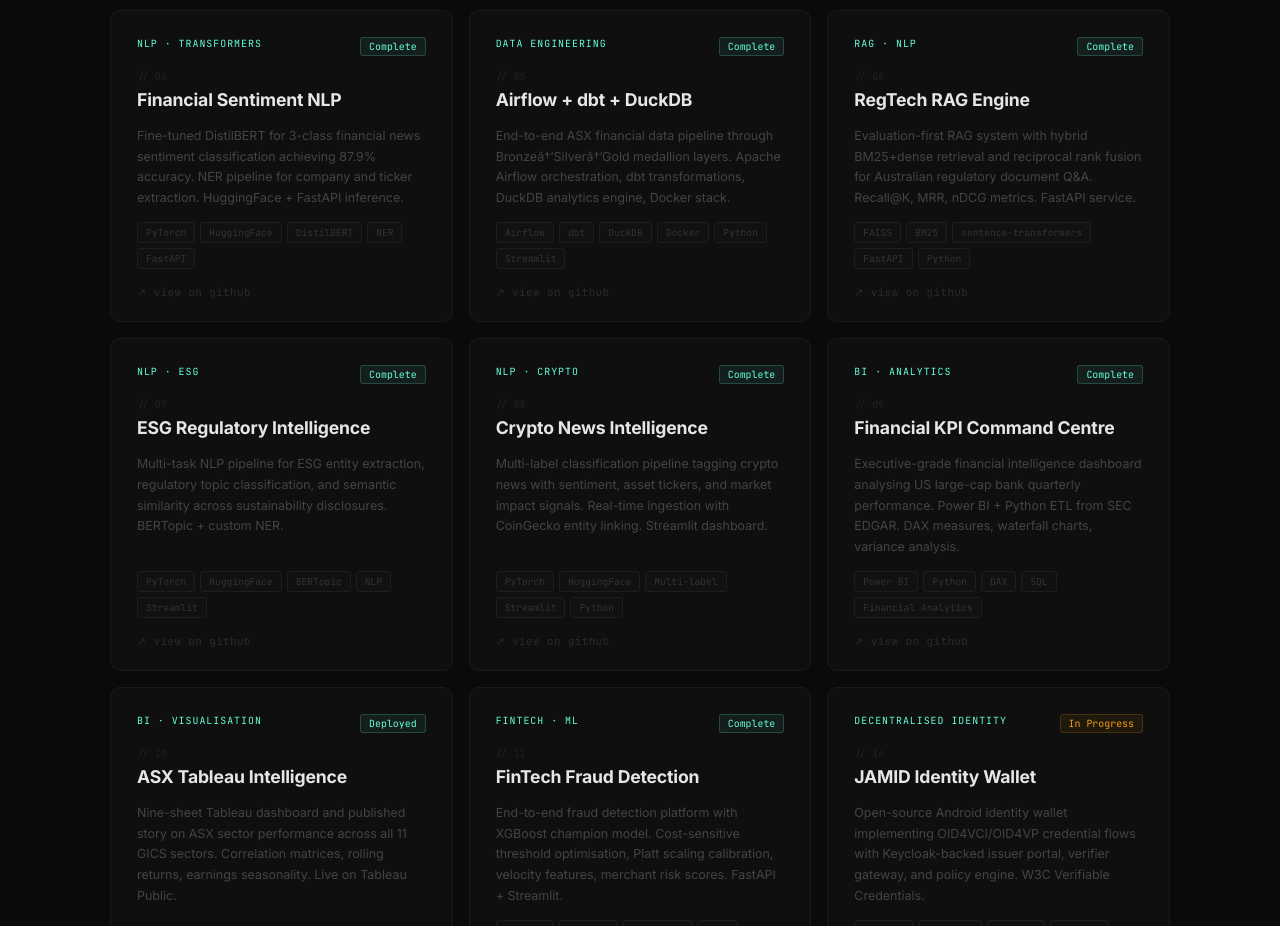
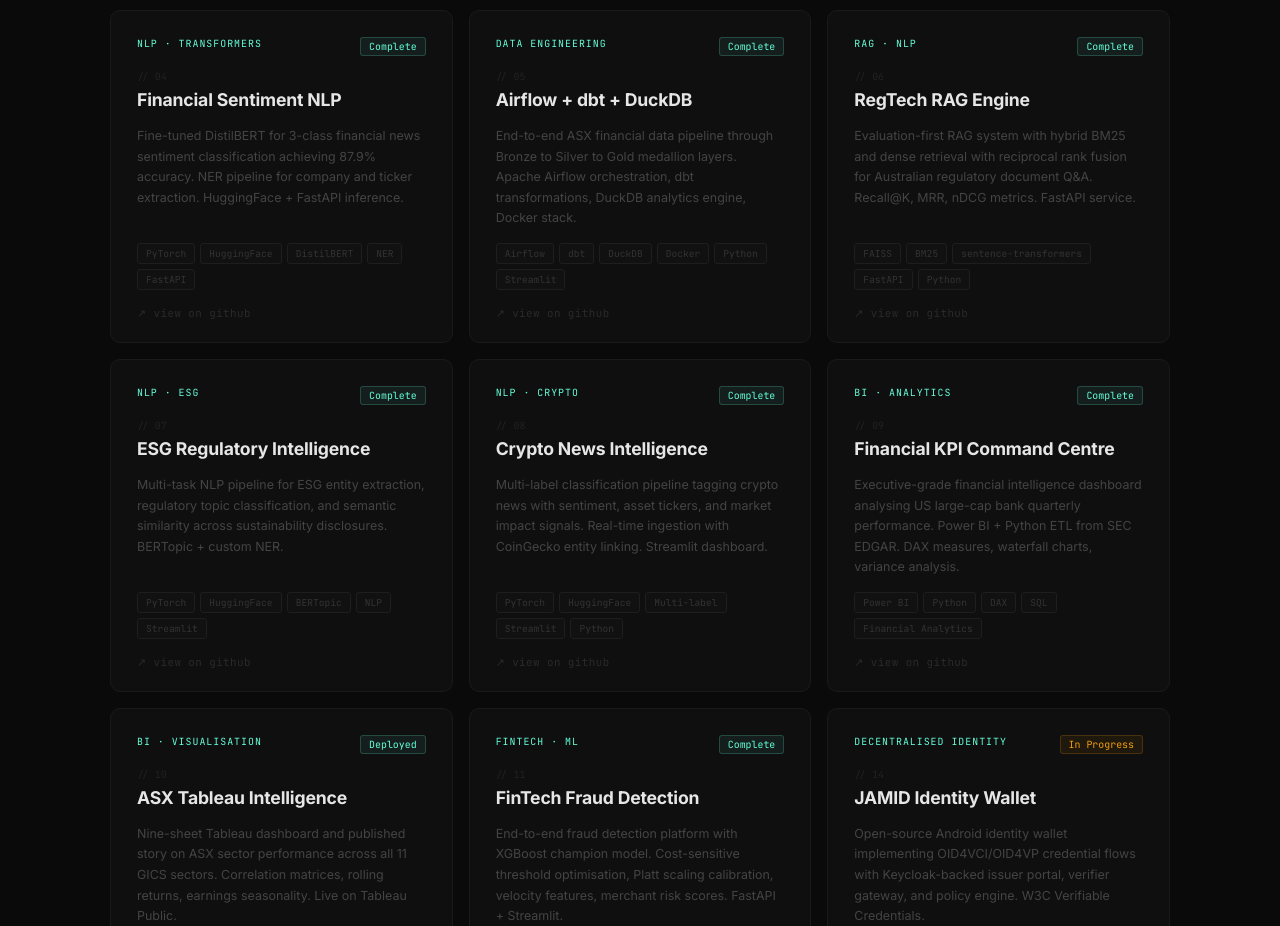
Before and after one commit to fahadamjad009/fahadamjad009.github.io, a React (Vite) app: page / in a window 1280 px wide. Shown: the part 1620-2546 px from the top of the page. Built offline with nearby package versions, Linux system fonts and the light colour scheme.

Commit message:
feat: 15 repos, direct GitHub links, fix all encoding artifacts

```diff
--- a/src/App.jsx
+++ b/src/App.jsx
@@ -9,8 +9,8 @@
   { id:"ml1",     code:"// 02", name:"Credit Risk Scorer",           cat:"Deep Learning",          desc:"PyTorch attention NN + XGBoost credit default risk scorer trained on 307K loan applications. AUC 0.7689, 34/34 tests, SHAP explainability, FastAPI + Streamlit. Live demo available.",                                                stack:["PyTorch","XGBoost","SHAP","FastAPI","Streamlit","Python"],              status:"Complete",    sc:"#64FFDA", link:"https://github.com/fahadamjad009/ml1-credit-risk-scorer",             r:true,  e:true  },
   { id:"asx",     code:"// 03", name:"ASX/ABS Early Warning",        cat:"FinTech Analytics",      desc:"ML pipeline combining ASX market data with ABS macroeconomic indicators for financial risk detection. XGBoost ensemble, calibrated threshold, FastAPI scoring service, Docker CI/CD.",                                                 stack:["XGBoost","Streamlit","FastAPI","Docker","Python"],                      status:"Deployed",    sc:"#64FFDA", link:"https://github.com/fahadamjad009/asx-abs-early-warning",             r:true,  e:false },
   { id:"nlp1",    code:"// 04", name:"Financial Sentiment NLP",      cat:"NLP · Transformers",     desc:"Fine-tuned DistilBERT for 3-class financial news sentiment classification achieving 87.9% accuracy. NER pipeline for company and ticker extraction. HuggingFace + FastAPI inference.",                                               stack:["PyTorch","HuggingFace","DistilBERT","NER","FastAPI"],                   status:"Complete",    sc:"#64FFDA", link:"https://github.com/fahadamjad009/nlp1-financial-sentiment",             r:true,  e:true  },
-  { id:"de1",     code:"// 05", name:"Airflow + dbt + DuckDB",       cat:"Data Engineering",       desc:"End-to-end ASX financial data pipeline through Bronzeâ†’Silverâ†’Gold medallion layers. Apache Airflow orchestration, dbt transformations, DuckDB analytics engine, Docker stack.",                                                      stack:["Airflow","dbt","DuckDB","Docker","Python","Streamlit"],                 status:"Complete",    sc:"#64FFDA", link:"https://github.com/fahadamjad009/de1-airflow-dbt-duckdb-pipeline",      r:true,  e:true  },
-  { id:"t1",      code:"// 06", name:"RegTech RAG Engine",           cat:"RAG · NLP",              desc:"Evaluation-first RAG system with hybrid BM25+dense retrieval and reciprocal rank fusion for Australian regulatory document Q&A. Recall@K, MRR, nDCG metrics. FastAPI service.",                                                     stack:["FAISS","BM25","sentence-transformers","FastAPI","Python"],              status:"Complete",    sc:"#64FFDA", link:"https://github.com/fahadamjad009/t1-rag-reg",                          r:true,  e:true  },
+  { id:"de1",     code:"// 05", name:"Airflow + dbt + DuckDB",       cat:"Data Engineering",       desc:"End-to-end ASX financial data pipeline through Bronze to Silver to Gold medallion layers. Apache Airflow orchestration, dbt transformations, DuckDB analytics engine, Docker stack.",                                                 stack:["Airflow","dbt","DuckDB","Docker","Python","Streamlit"],                 status:"Complete",    sc:"#64FFDA", link:"https://github.com/fahadamjad009/de1-airflow-dbt-duckdb-pipeline",      r:true,  e:true  },
+  { id:"t1",      code:"// 06", name:"RegTech RAG Engine",           cat:"RAG · NLP",              desc:"Evaluation-first RAG system with hybrid BM25 and dense retrieval with reciprocal rank fusion for Australian regulatory document Q&A. Recall@K, MRR, nDCG metrics. FastAPI service.",                                                stack:["FAISS","BM25","sentence-transformers","FastAPI","Python"],              status:"Complete",    sc:"#64FFDA", link:"https://github.com/fahadamjad009/t1-rag-reg",                          r:true,  e:true  },
   { id:"nlp2",    code:"// 07", name:"ESG Regulatory Intelligence",  cat:"NLP · ESG",              desc:"Multi-task NLP pipeline for ESG entity extraction, regulatory topic classification, and semantic similarity across sustainability disclosures. BERTopic + custom NER.",                                                                stack:["PyTorch","HuggingFace","BERTopic","NLP","Streamlit"],                   status:"Complete",    sc:"#64FFDA", link:"https://github.com/fahadamjad009/nlp2-esg-regulatory-intelligence",    r:true,  e:true  },
   { id:"nlp3",    code:"// 08", name:"Crypto News Intelligence",     cat:"NLP · Crypto",           desc:"Multi-label classification pipeline tagging crypto news with sentiment, asset tickers, and market impact signals. Real-time ingestion with CoinGecko entity linking. Streamlit dashboard.",                                          stack:["PyTorch","HuggingFace","Multi-label","Streamlit","Python"],             status:"Complete",    sc:"#64FFDA", link:"https://github.com/fahadamjad009/nlp3-crypto-financial-news-intelligence", r:true,  e:true  },
   { id:"bi",      code:"// 09", name:"Financial KPI Command Centre", cat:"BI · Analytics",         desc:"Executive-grade financial intelligence dashboard analysing US large-cap bank quarterly performance. Power BI + Python ETL from SEC EDGAR. DAX measures, waterfall charts, variance analysis.",                                        stack:["Power BI","Python","DAX","SQL","Financial Analytics"],                  status:"Complete",    sc:"#64FFDA", link:"https://github.com/fahadamjad009/bi-financial-kpi-command-centre",      r:true,  e:false },
```
